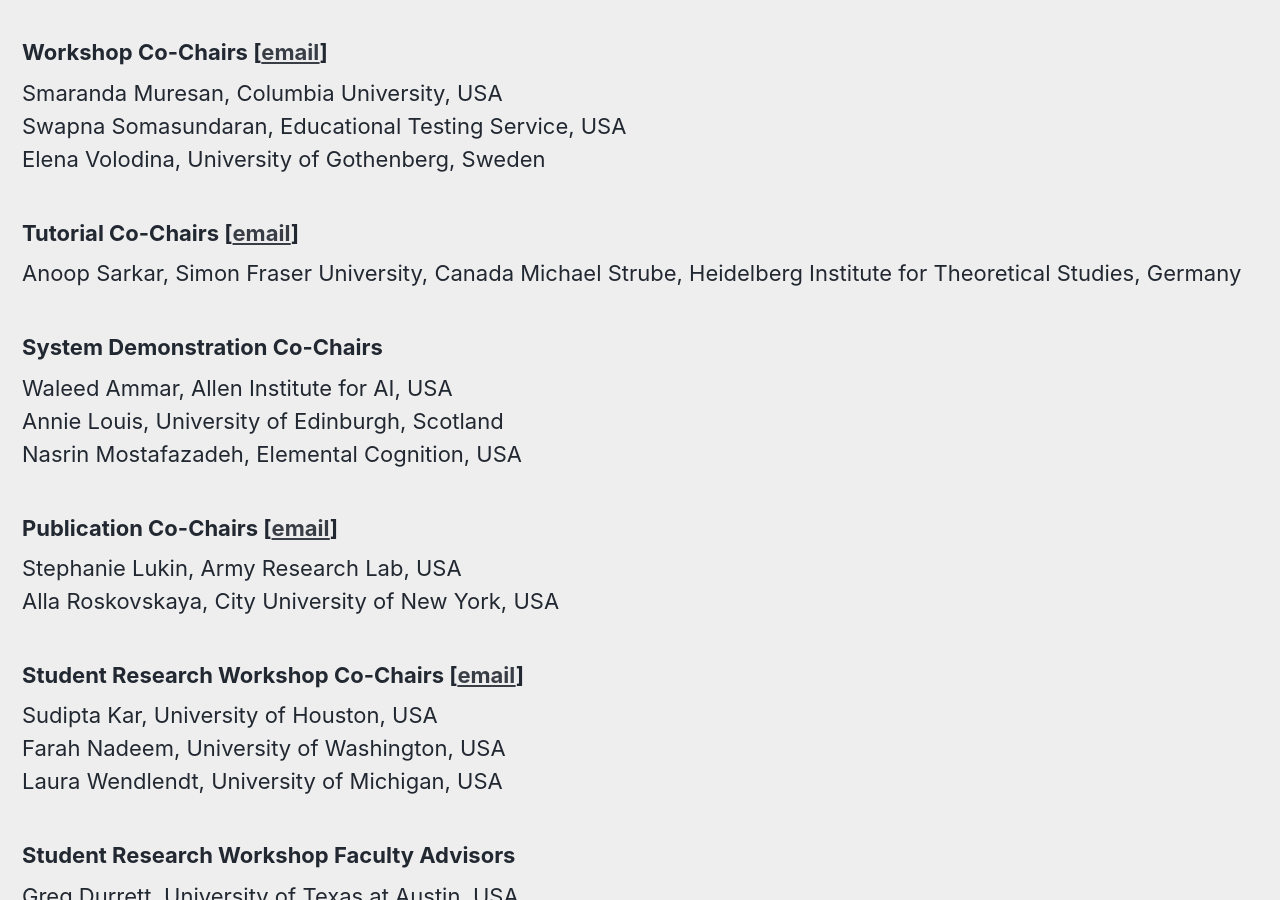
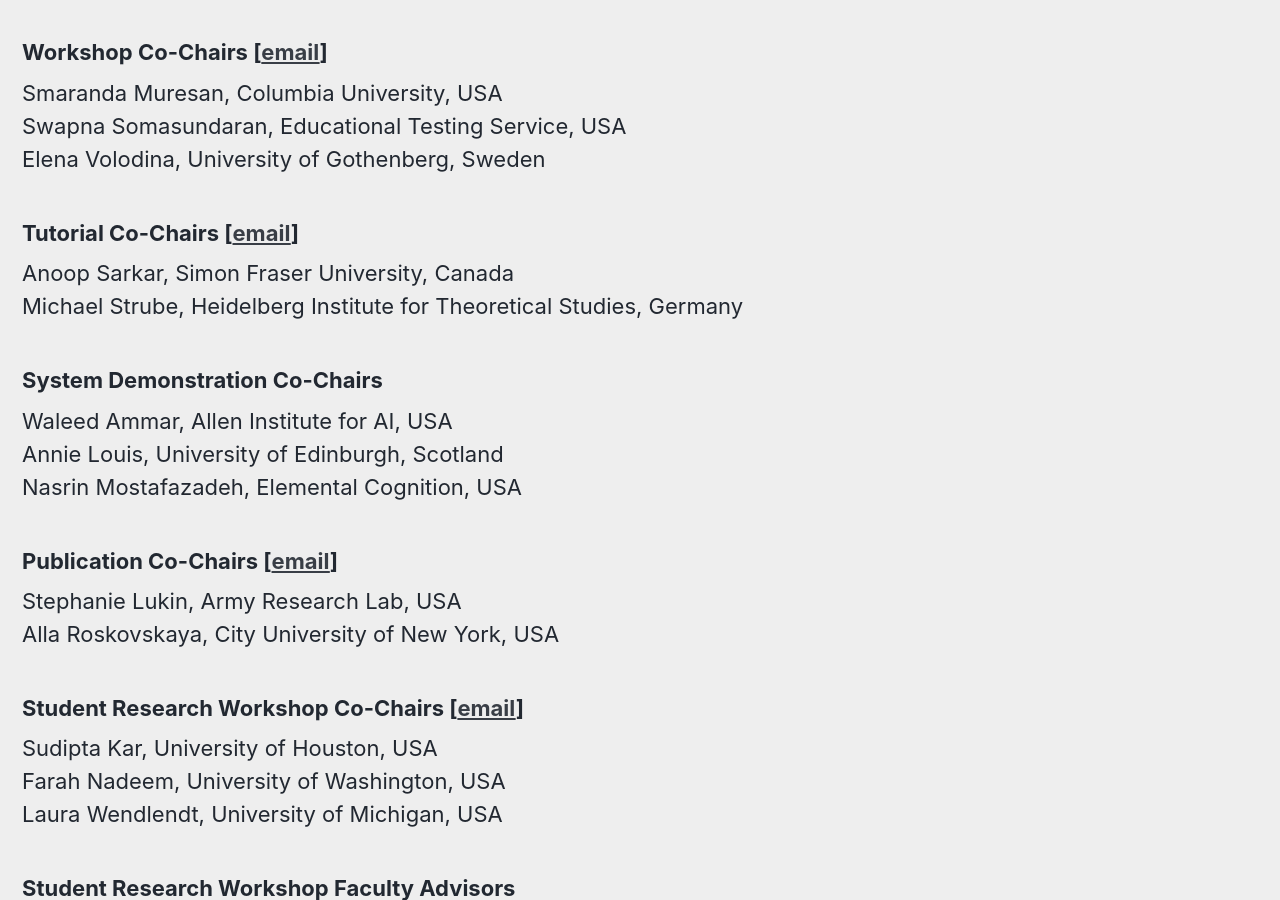
Before and after one commit to naacl-org/naacl-2021-website, a Jekyll site: the page built from _pages/home.md, in a window 1280 px wide and 900 px high, scrolled down 1298 px. Built offline with Jekyll 4.4.1, drawn with Linux system fonts in a browser that asks for light colours; nearby versions of some CDN libraries.

Commit message:
Fix more typos.

```diff
--- a/_pages/home.md
+++ b/_pages/home.md
@@ -38,8 +38,8 @@
 Elena Volodina, University of Gothenberg, Sweden
 
 <h3>Tutorial Co-Chairs [<a href="mailto:staracl-2019-tutorials@googlegroups.com">email</a>]</h3>
-Anoop Sarkar, Simon Fraser University, Canada
-Michael Strube, Heidelberg Institute for Theoretical Studies, Germany<br/>
+Anoop Sarkar, Simon Fraser University, Canada<br/>
+Michael Strube, Heidelberg Institute for Theoretical Studies, Germany
 
 <h3>System Demonstration Co-Chairs</h3>
 Waleed Ammar, Allen Institute for AI, USA<br/>
```
